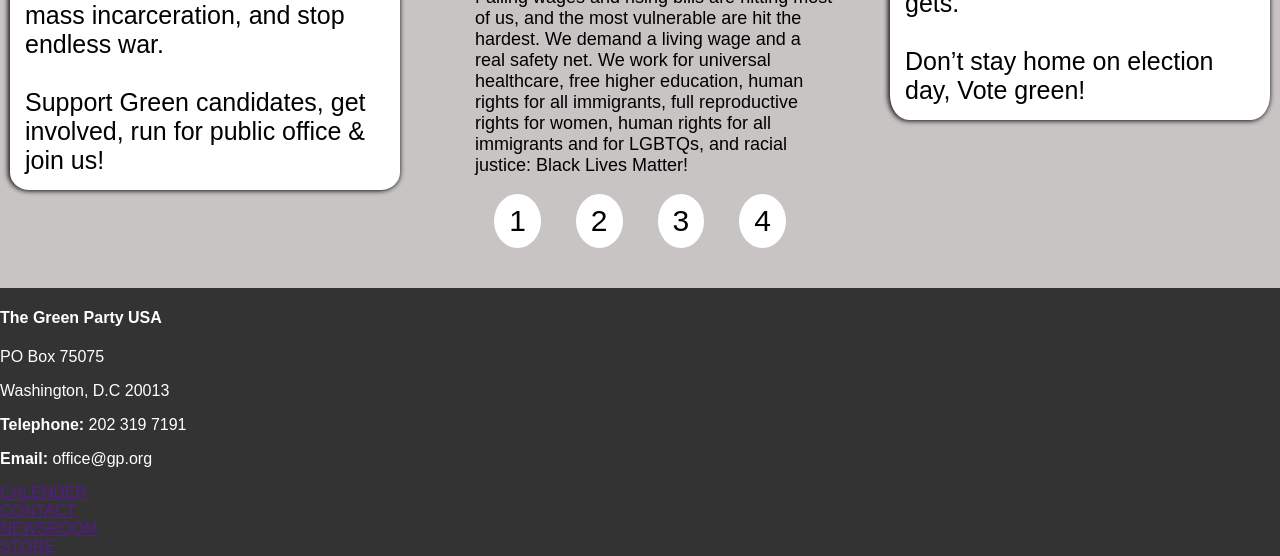
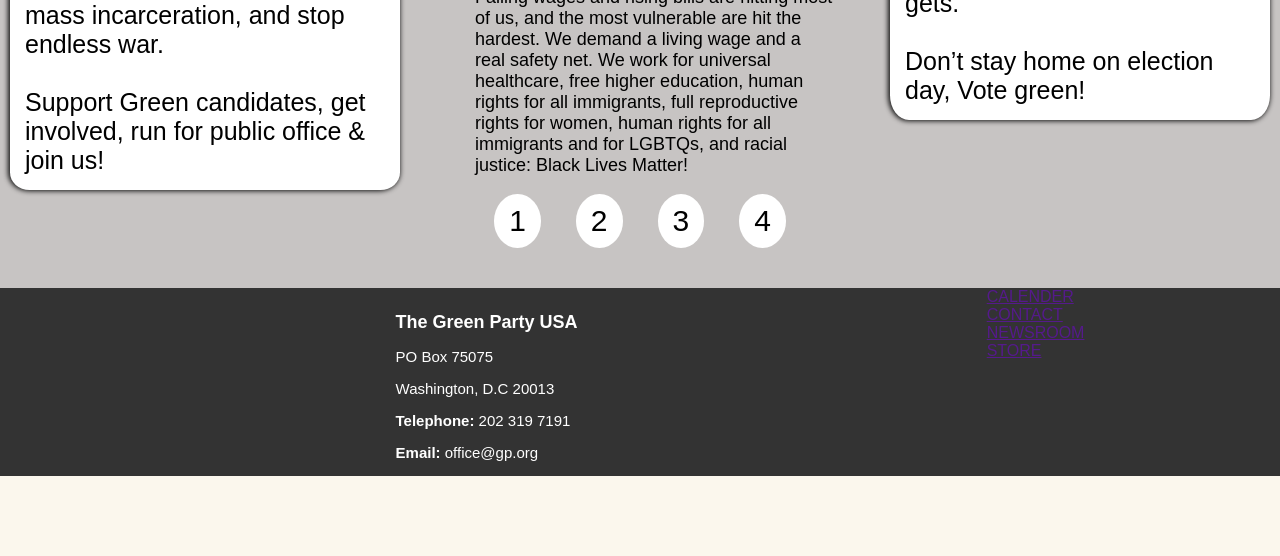
Before and after one commit to steff-dz/tema1, a plain HTML site: page index.html in a window 1280 px wide. Shown: the part 1042-1598 px from the top of the page. After the commit the page ends 1518 px from the top, so only its background shows below. Drawn offline with Linux system fonts and the light colour scheme.

Commit message:
More fixes

```diff
--- a/nav.css
+++ b/nav.css
@@ -34,7 +34,26 @@ nav a:hover {
 footer {
     position: sticky;
     display: grid;
-    height: auto;
+    grid-template-columns: repeat(6, 1fr);
+    grid-template-columns: 200px auto 200px;
     background-color: #333;
     color: white;
 }
+
+.address {
+    grid-column-start: 3;
+    font-size: 15px;
+}
+
+.address h4 {
+    font-size: 18px;
+    margin-bottom: 0;
+
+}
+
+.footer-links {
+    grid-column-start: 6;
+    color: white;
+    text-decoration: none;
+
+}
```
